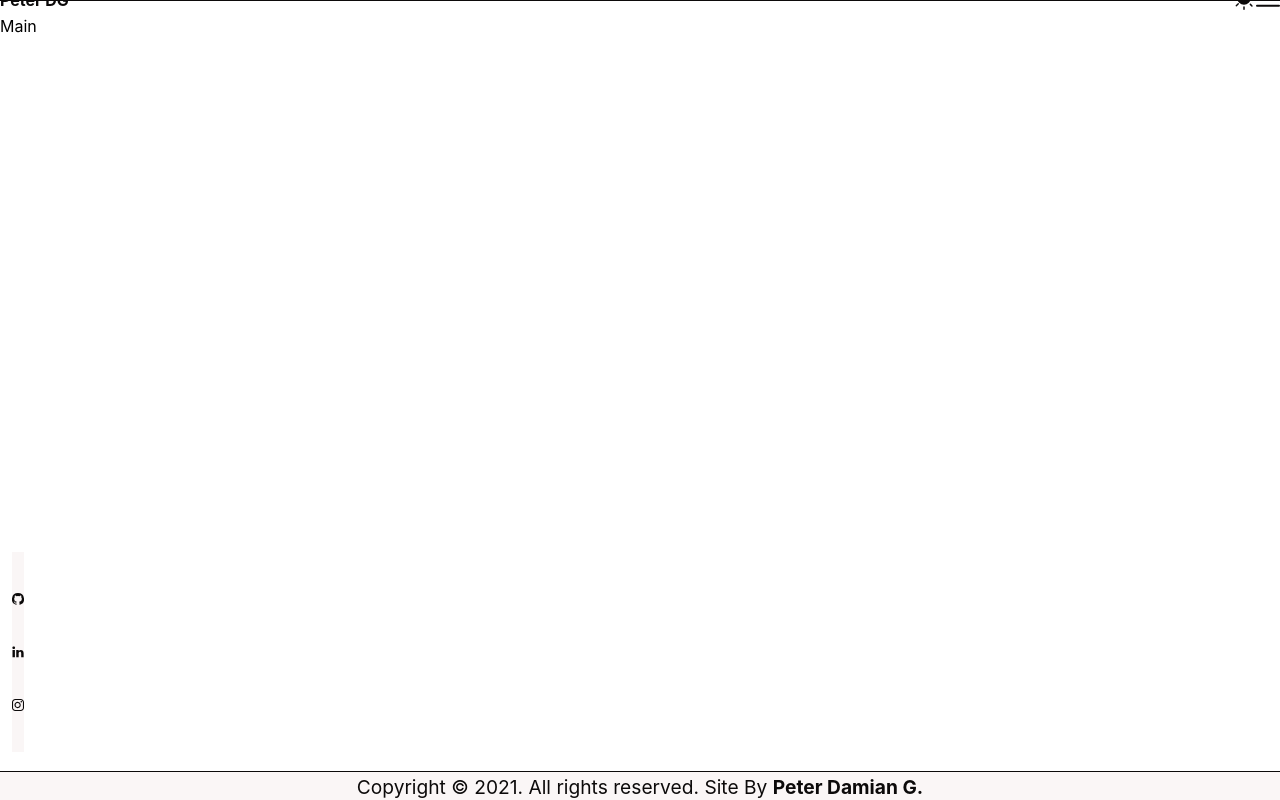
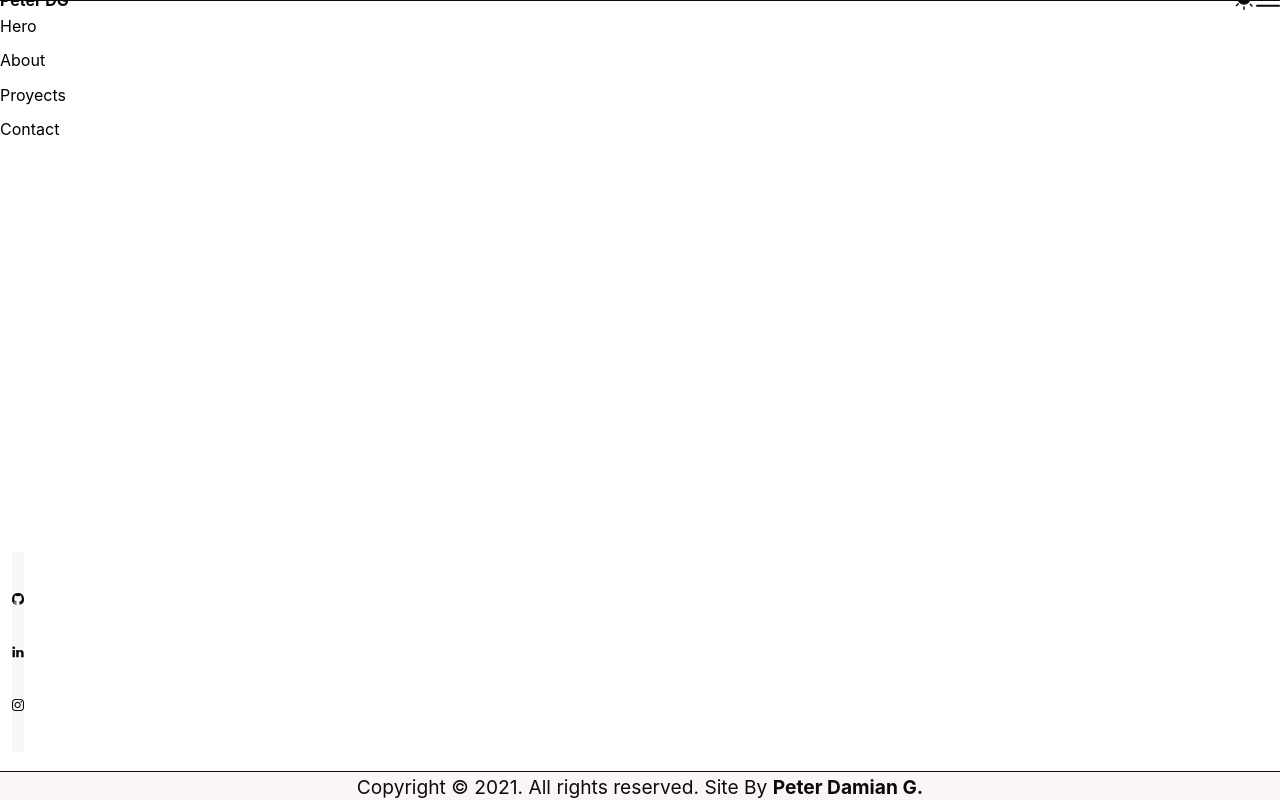
Before and after one commit to PeterDamianG/PeterDamianG, a Next.js app: page / in a window 1280 px wide. Built offline with nearby package versions, Linux system fonts and the light colour scheme.

Commit message:
structure main

```diff
--- /dev/null
+++ b/src/components/main/index.js
@@ -0,0 +1,15 @@
+import Hero from 'components/main/sections/hero';
+import About from 'components/main/sections/about';
+import Proyects from 'components/main/sections/proyects';
+import Contact from 'components/main/sections/contact';
+
+const Main = () => (
+  <main>
+    <Hero />
+    <About />
+    <Proyects />
+    <Contact />
+  </main>
+);
+
+export default Main;
--- /dev/null
+++ b/src/components/main/sections/about/index.js
@@ -0,0 +1,3 @@
+const About = () => <p>About</p>;
+
+export default About;
--- /dev/null
+++ b/src/components/main/sections/contact/index.js
@@ -0,0 +1,3 @@
+const Contact = () => <p>Contact</p>;
+
+export default Contact;
--- /dev/null
+++ b/src/components/main/sections/hero/index.js
@@ -0,0 +1,3 @@
+const Hero = () => <p>Hero</p>;
+
+export default Hero;
--- /dev/null
+++ b/src/components/main/sections/proyects/index.js
@@ -0,0 +1,3 @@
+const Proyects = () => <p>Proyects</p>;
+
+export default Proyects;
--- a/src/pages/index.js
+++ b/src/pages/index.js
@@ -1,5 +1,6 @@
 import Head from 'next/head';
 import AppBar from 'components/layout/appbar';
+import Main from 'components/main';
 import Footer from 'components/layout/footer';
 
 const Home = () => (
@@ -12,9 +13,7 @@ const Home = () => (
       />
     </Head>
     <AppBar />
-    <main>
-      <p>Main</p>
-    </main>
+    <Main />
     <Footer />
   </>
 );
```
